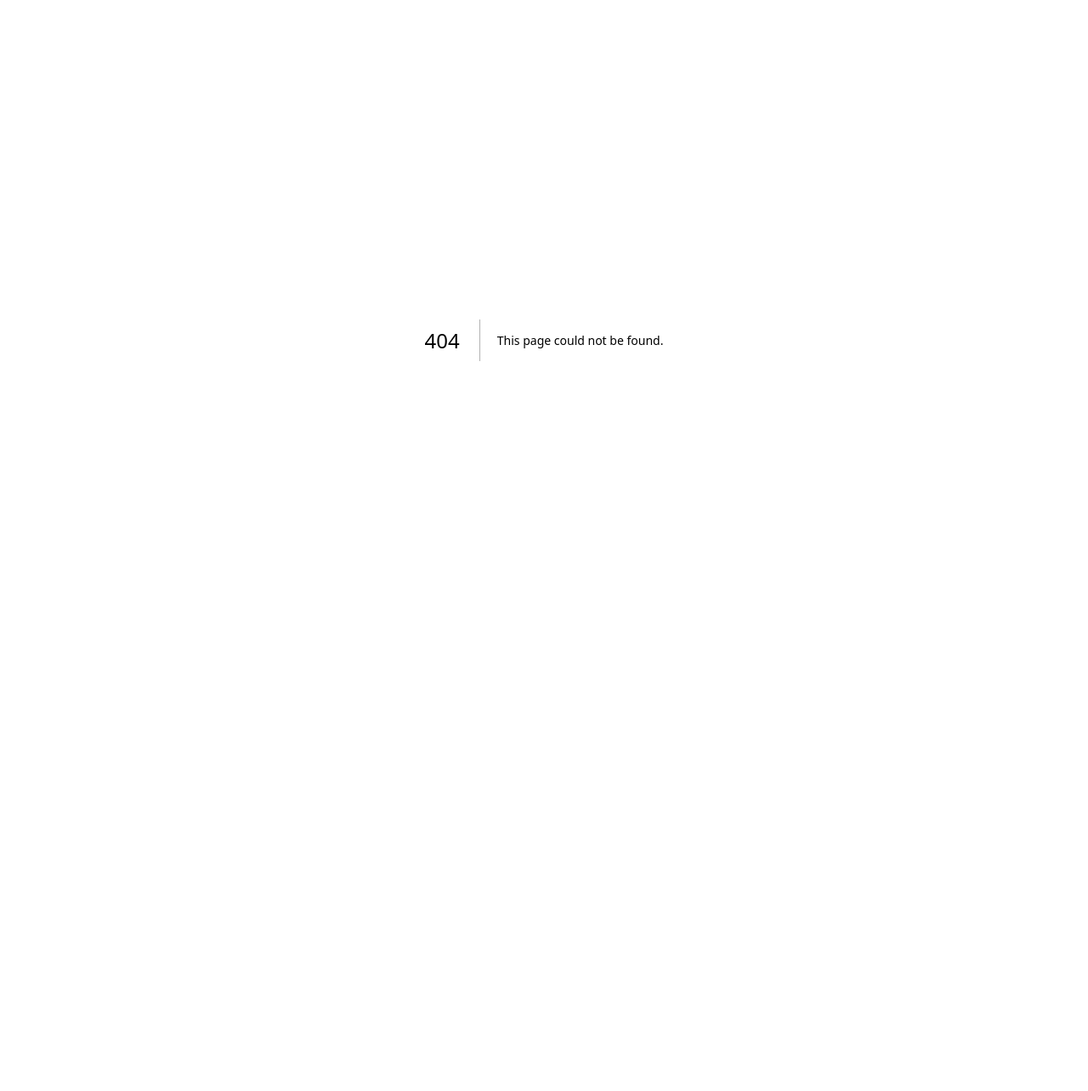
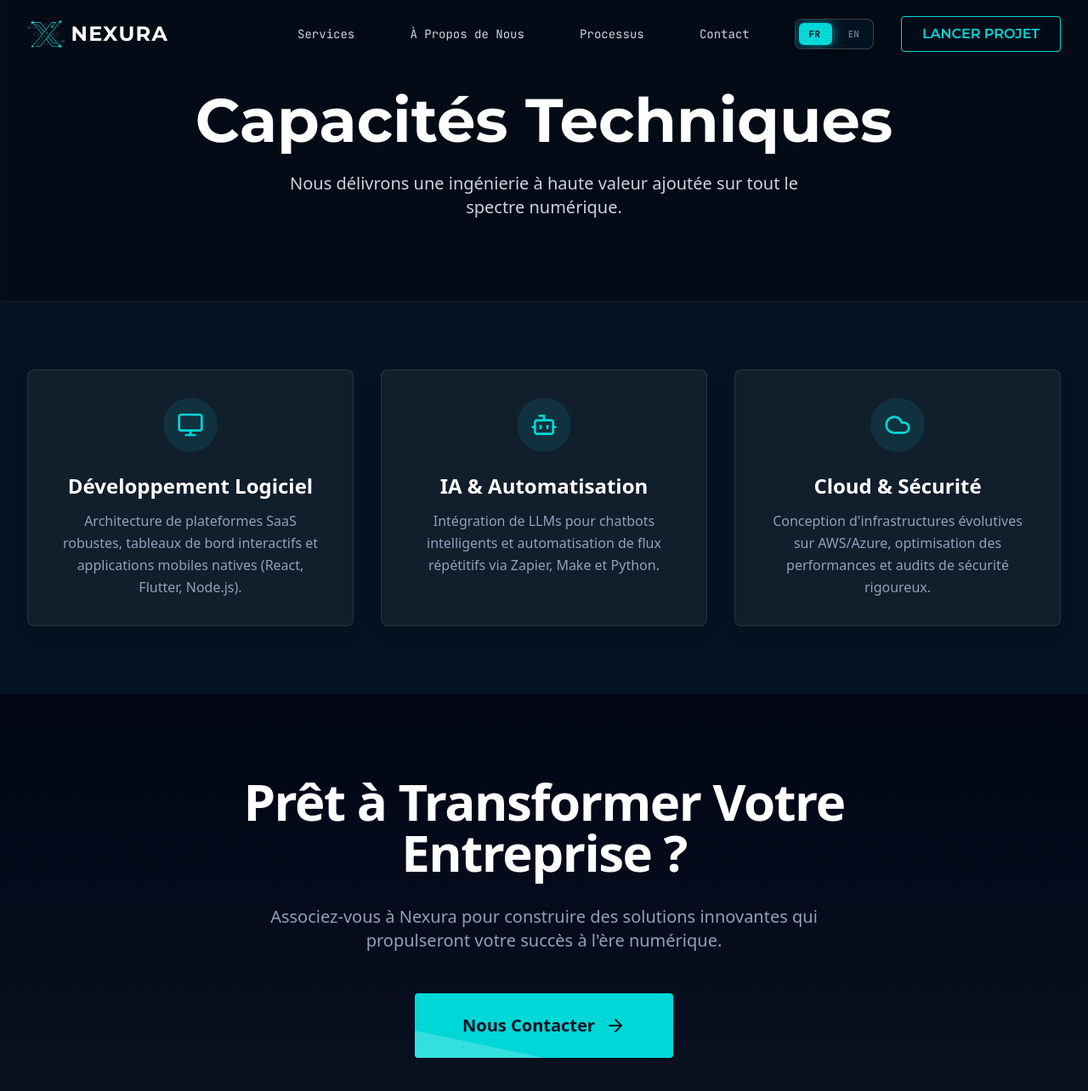
Before and after one commit to nexura-officiel/Website, a Next.js app: page /services in a window 1280 px wide. Before the commit this address had no page. Shown: the top 1284 px of the page at 85% size. Before the commit the page ends 800 px from the top, so only its background shows below. Built offline with nearby package versions, Linux system fonts and the light colour scheme.

Commit message:
création page services

```diff
--- /dev/null
+++ b/src/app/services/page.tsx
@@ -0,0 +1,120 @@
+"use client";
+
+import Navbar from "@/components/Navbar";
+import Footer from "@/components/Footer";
+import Image from "next/image"; // For background image
+import Link from "next/link"; // For CTA links
+import { motion, AnimatePresence } from "framer-motion"; // For animations
+import { Monitor, Bot, Cloud, ArrowRight } from "lucide-react"; // Icons for services and CTA
+import { useLanguage } from "@/context/LanguageContext";
+import TiltCard from "@/components/ui/TiltCard"; // For service cards
+
+export default function ServicesPage() {
+  const { t } = useLanguage();
+
+  // Map icons to service items (ensure this order matches your translation file)
+  const serviceIcons = [Monitor, Bot, Cloud];
+
+  const fadeInUp = {
+    hidden: { opacity: 0, y: 30 },
+    visible: { opacity: 1, y: 0, transition: { duration: 0.8, ease: "easeOut" } }
+  };
+
+  const staggerContainer = {
+    hidden: { opacity: 0 },
+    visible: {
+      opacity: 1,
+      transition: {
+        staggerChildren: 0.2
+      }
+    }
+  };
+
+  return (
+    <main className="min-h-screen bg-midnight-navy text-white selection:bg-electric-cyan selection:text-midnight-navy">
+      <Navbar />
+
+      {/* --- HERO SECTION --- */}
+      <section className="relative py-24 px-4 sm:px-6 lg:px-8 bg-[#030B16] border-b border-white/10 overflow-hidden text-center">
+        {/* Subtle background pattern */}
+        <div className="absolute inset-0 z-0 opacity-10 pointer-events-none">
+          <Image
+            src="/grid.svg"
+            alt="background pattern"
+            layout="fill"
+            objectFit="cover"
+            className="filter invert grayscale"
+          />
+        </div>
+        <motion.div
+          variants={staggerContainer}
+          initial="hidden"
+          animate="visible"
+          className="relative z-10 max-w-4xl mx-auto"
+        >
+          <motion.h1 variants={fadeInUp} className="text-5xl md:text-7xl font-bold font-sans text-white leading-tight mb-4 text-shadow-glow">
+            {t.services.title}
+          </motion.h1>
+          <motion.p variants={fadeInUp} className="text-lg md:text-xl text-slate-300 max-w-2xl mx-auto text-shadow-sm">
+            {t.services.subtitle}
+          </motion.p>
+        </motion.div>
+      </section>
+
+      {/* --- SERVICES LIST --- */}
+      <section className="max-w-7xl mx-auto px-4 sm:px-6 lg:px-8 py-20">
+        <div className="grid grid-cols-1 md:grid-cols-2 lg:grid-cols-3 gap-8">
+          {t.services.items.map((service, index) => {
+            const IconComponent = serviceIcons[index] || Monitor; // Fallback icon
+            return (
+              <motion.div
+                key={index}
+                initial={{ opacity: 0, y: 30 }}
+                whileInView={{ opacity: 1, y: 0 }}
+                viewport={{ once: true }}
+                transition={{ delay: index * 0.15 }}
+              >
+                <TiltCard className="h-full">
+                  <div className="bg-white/5 p-8 rounded-lg border border-white/10 shadow-lg flex flex-col items-center text-center h-full hover:border-electric-cyan/30 transition-all duration-300 hover:shadow-electric-cyan/20">
+                    <div className="w-16 h-16 bg-electric-cyan/10 rounded-full flex items-center justify-center mb-6 text-electric-cyan group-hover:scale-110 transition-transform duration-300">
+                      <IconComponent size={32} />
+                    </div>
+                    <h2 className="text-2xl font-bold text-white mb-3">{service.title}</h2>
+                    <p className="text-slate-400 leading-relaxed">{service.description}</p>
+                  </div>
+                </TiltCard>
+              </motion.div>
+            );
+          })}
+        </div>
+      </section>
+
+   {/* --- CTA SECTION --- */}
+      <section className="py-24 relative overflow-hidden">
+        <div className="absolute inset-0 bg-gradient-to-b from-[#020617] to-[#0B1221]"></div>
+        <div className="relative z-10 max-w-5xl mx-auto px-4 text-center">
+            <h2 className="text-4xl md:text-6xl font-bold text-white mb-8 tracking-tight">
+                {t.aboutUs.ctaTitle}
+            </h2>
+            <p className="text-xl text-slate-400 mb-12 max-w-2xl mx-auto">
+                {t.aboutUs.ctaDescription}
+            </p>
+            <div className="flex flex-col sm:flex-row justify-center items-center gap-6">
+                 <Link
+                    href="/contact"
+                    className="relative px-14 py-6 bg-electric-cyan text-midnight-navy text-xl font-bold rounded-sm overflow-hidden group hover:shadow-[0_0_60px_rgba(0,215,215,0.5)] transition-all duration-300"
+                >
+                    <span className="absolute inset-0 bg-white/20 translate-y-full group-hover:translate-y-0 transition-transform duration-300 skew-y-12"></span>
+                    <span className="relative z-10 flex items-center gap-3">
+                        {t.aboutUs.ctaButton}
+                        <ArrowRight className="w-6 h-6 group-hover:translate-x-1 transition-transform" />
+                    </span>
+                </Link>
+            </div>
+        </div>
+      </section>
+
+      <Footer />
+    </main>
+  );
+}
--- a/src/components/Footer.tsx
+++ b/src/components/Footer.tsx
@@ -72,10 +72,10 @@ export default function Footer() {
           <div>
             <h4 className="text-white font-bold mb-6">{t.footer.headers.sitemap}</h4>
             <ul className="space-y-3 text-slate-400">
-              <li><Link href="#services" className="hover:text-electric-cyan transition-colors">{t.nav.services}</Link></li>
+              <li><Link href="/services" className="hover:text-electric-cyan transition-colors">{t.nav.services}</Link></li>
               <li><Link href="/about" className="hover:text-electric-cyan transition-colors">{t.nav.aboutUs}</Link></li>
               <li><Link href="#process" className="hover:text-electric-cyan transition-colors">{t.nav.process}</Link></li>
-              <li><Link href="#contact" className="hover:text-electric-cyan transition-colors">{t.nav.contact}</Link></li>
+              <li><Link href="/contact" className="hover:text-electric-cyan transition-colors">{t.nav.contact}</Link></li>
             </ul>
           </div>
 
```
